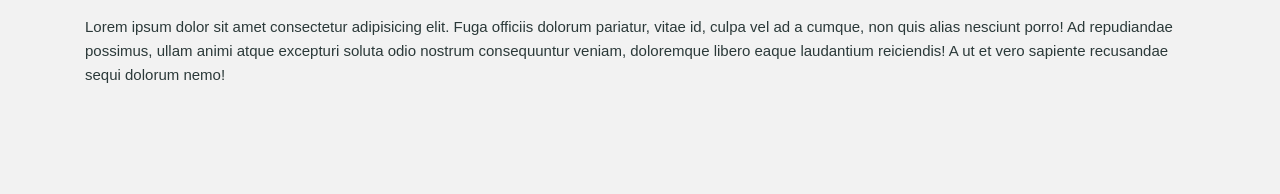
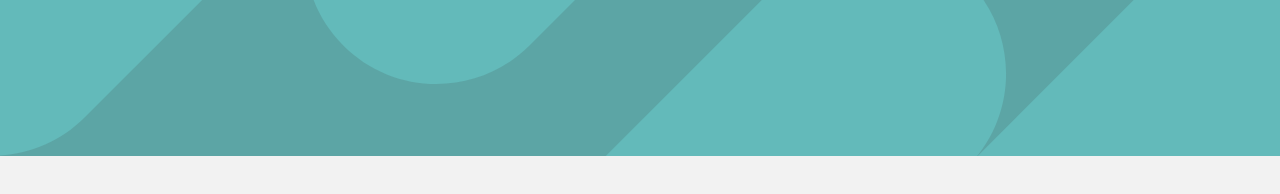
Before and after one commit to Baxtibay/job-listing, a plain HTML site: page index.html in a window 1280 px wide. Drawn offline with Linux system fonts and the light colour scheme.

Commit message:
Add header and change header background images

```diff
--- a/css/style.css
+++ b/css/style.css
@@ -52,3 +52,15 @@ img {
 .main-content {
   flex-grow: 1;
 }
+
+
+/* HEADER */
+.site-header {
+  height: 156px;
+  background-color: var(--text-heading-color);
+  background-image:
+    url("../img/combined-shape-left.svg"),
+    url("../img/combined-shape-right.svg");
+  background-repeat: no-repeat;
+  background-position: left -140px bottom 0px, top -58px right -98px;
+}
--- a/index.html
+++ b/index.html
@@ -16,9 +16,9 @@
   <link rel="stylesheet" href="css/style.css">
 </head>
 <body>
-  <div class="container">
-    <p>Lorem ipsum dolor sit amet consectetur adipisicing elit. Fuga officiis dolorum pariatur, vitae id, culpa vel ad a cumque, non quis alias nesciunt porro! Ad repudiandae possimus, ullam animi atque excepturi soluta odio nostrum consequuntur veniam, doloremque libero eaque laudantium reiciendis! A ut et vero sapiente recusandae sequi dolorum nemo!</p>
-  </div>
+  <!-- HEADER -->
+  <header class="site-header"></header>
+
   <script src="js/main.js"></script>
 </body>
 </html>
```
Also changed, not shown: img/combined-shape-left.svg (renamed from img/Combined-Shape.svg), img/combined-shape-right.svg (added).
